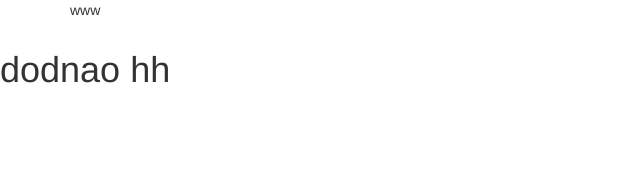
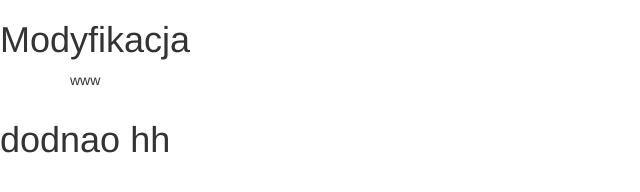
Before and after one commit to leeoonn55/nauka-gita, a plain HTML site: page index.html in a window 1280 px wide. Shown: the whole page, without its empty margins (0-640 px from the left). Drawn offline with nearby package versions, Linux system fonts and the light colour scheme; files that its build step writes are made by us from their sources.

Commit message:
Add header in index.html

```diff
--- a/index.html
+++ b/index.html
@@ -8,6 +8,7 @@
 	</head>
 	<body>
 		<header>
+			<h1> Modyfikacja </h1>
 		</header>
 		<main>
 			<!-- HTML5 tag with our class, for example features, about, jumbotron -->
```
